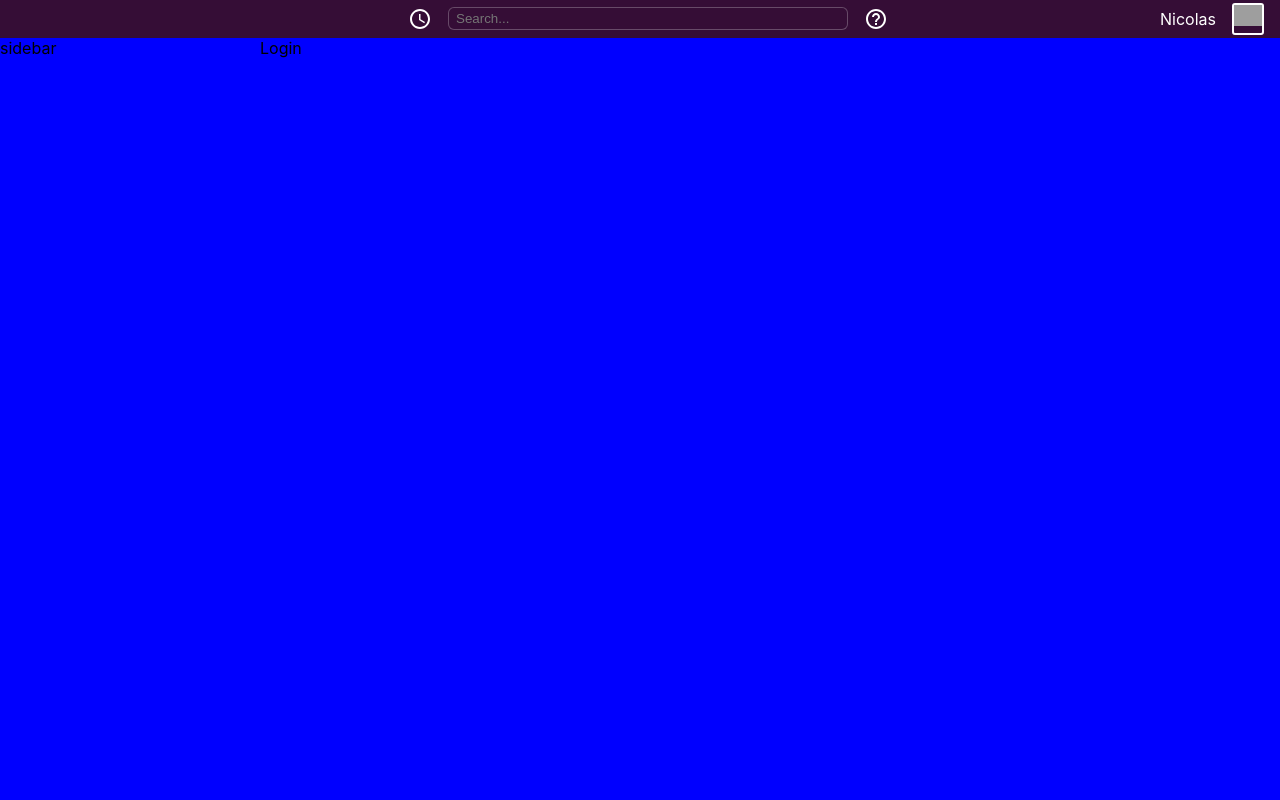
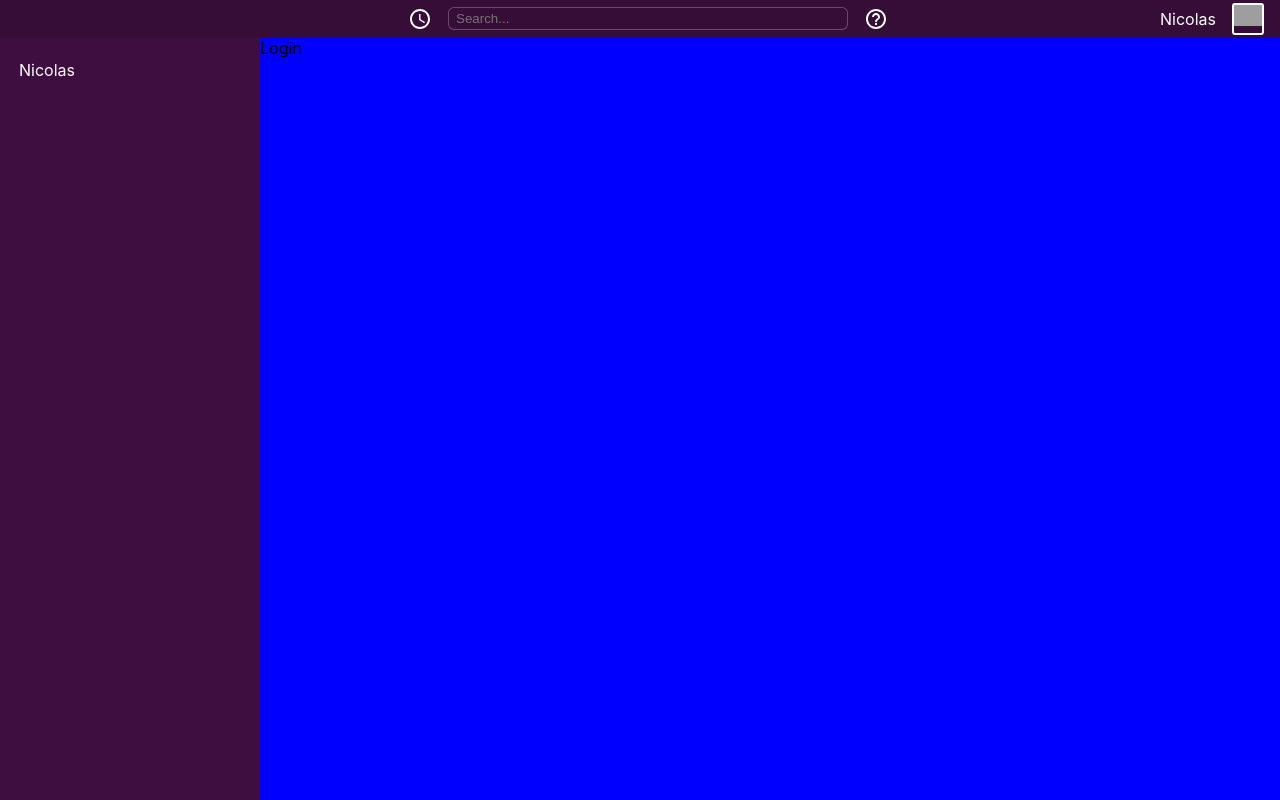
Before and after one commit to mrtruko/slack-clone, a React (Create React App) app: page / in a window 1280 px wide. Built offline with nearby package versions, Linux system fonts and the light colour scheme; grey boxes are pictures that could not be loaded.

Commit message:
Update Sidebar.js

```diff
--- a/src/components/Sidebar.js
+++ b/src/components/Sidebar.js
@@ -1,9 +1,32 @@
+import styled from 'styled-components';
+
 function Sidebar() {
     return (
-        <div>
-            sidebar
-        </div>
+        <Container>
+            <WorkSpaceContainer>
+                <Name>
+                    Nicolas
+                </Name>
+                <NewMessage>
+
+                </NewMessage>
+            </WorkSpaceContainer>
+        </Container>
     )
 }
 
 export default Sidebar
+
+const Container = styled.div`
+    background: #3F0E40;
+`
+
+const WorkSpaceContainer = styled.div`
+    color: white;
+    height: 64px;
+    display: flex;
+    align-items: center;
+    padding-left: 19px;
+`
+const Name = styled.div``
+const NewMessage = styled.div``
```
